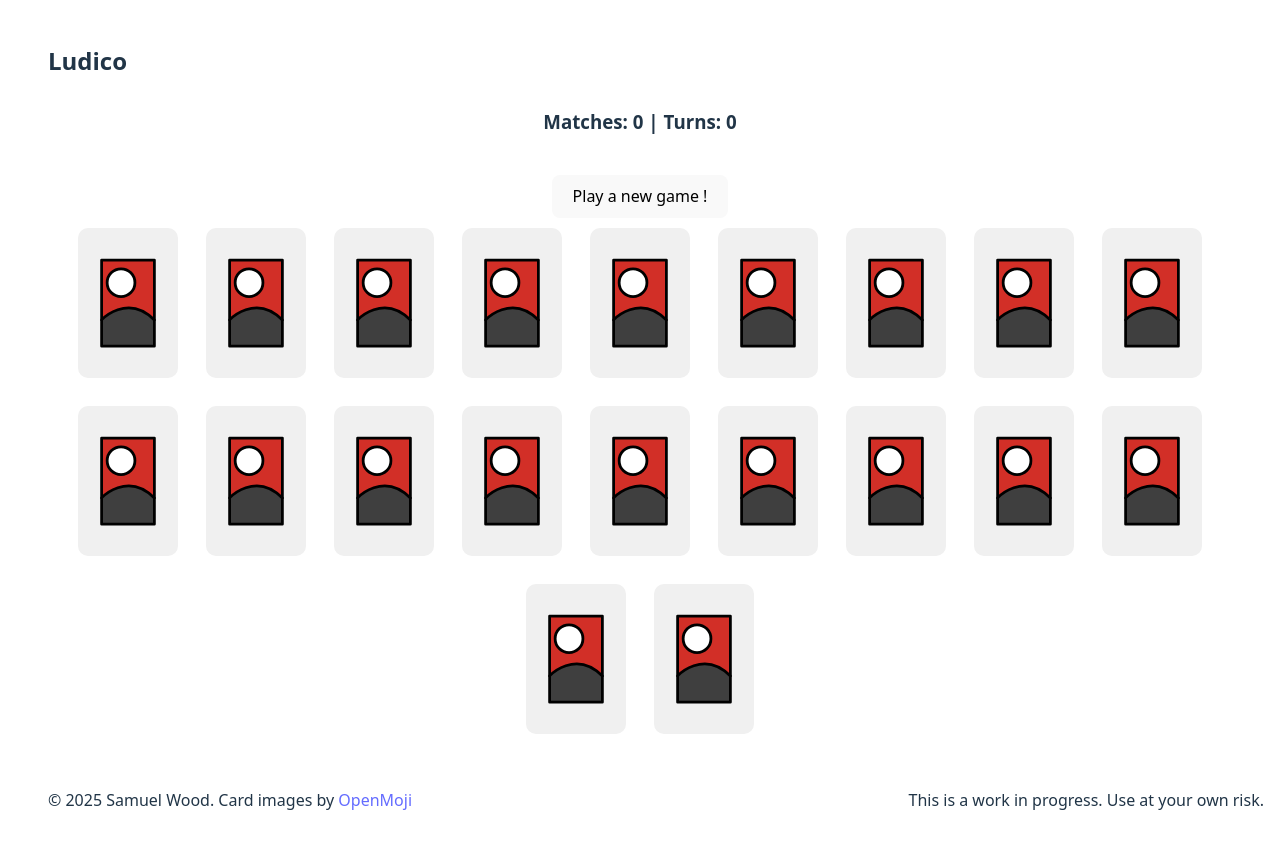
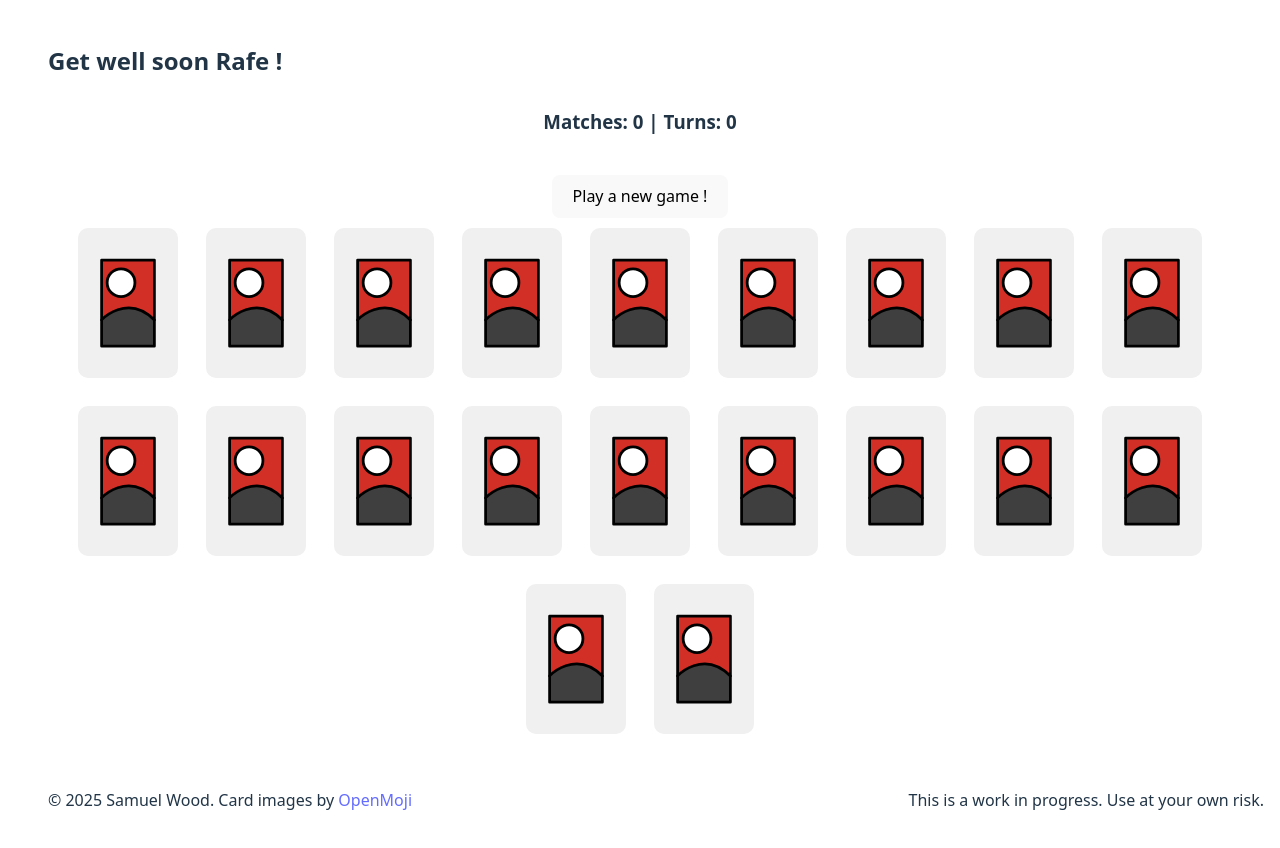
Before and after one commit to StrawberryBeds/games, a React (Vite) app: page /cardSet/1 in a window 1280 px wide. Shown: the top 848 px of the page. Built offline with nearby package versions, Linux system fonts and the light colour scheme.

Commit message:
Message for Rafe

```diff
--- a/src/components/GameBoard.jsx
+++ b/src/components/GameBoard.jsx
@@ -104,7 +104,7 @@ function GameBoard({ cards: initialCards }) {
 
   useEffect(() => {
     if (solvedIndices.length === cards.length) {
-      alert("Well done! Take a moment to admire your skill!");
+      alert("Well done! Take a moment to admire your skill and get well soon!");
     }
   }, [solvedIndices, cards.length]);
 
--- a/src/components/Header.jsx
+++ b/src/components/Header.jsx
@@ -4,7 +4,7 @@ function Header () {
 
     return (
         <header className="header">
-            <h2>Ludico</h2>
+            <h2>Get well soon Rafe !</h2>
 
         </header>
     )
```
